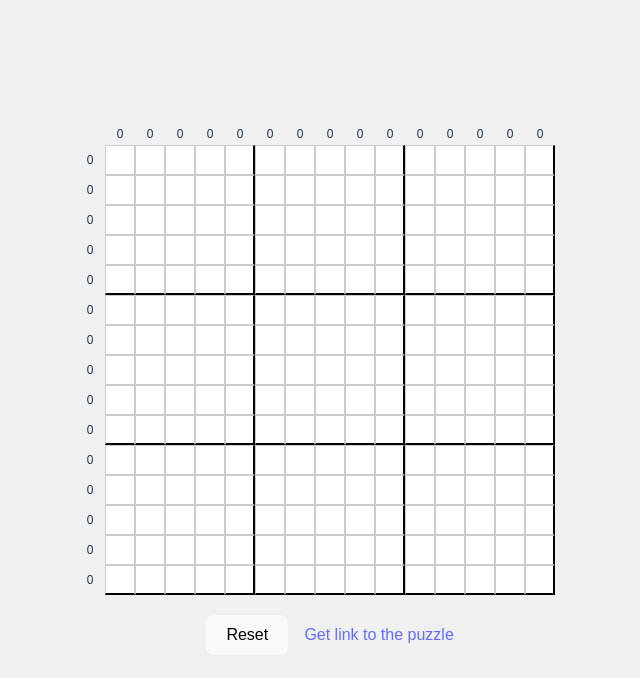
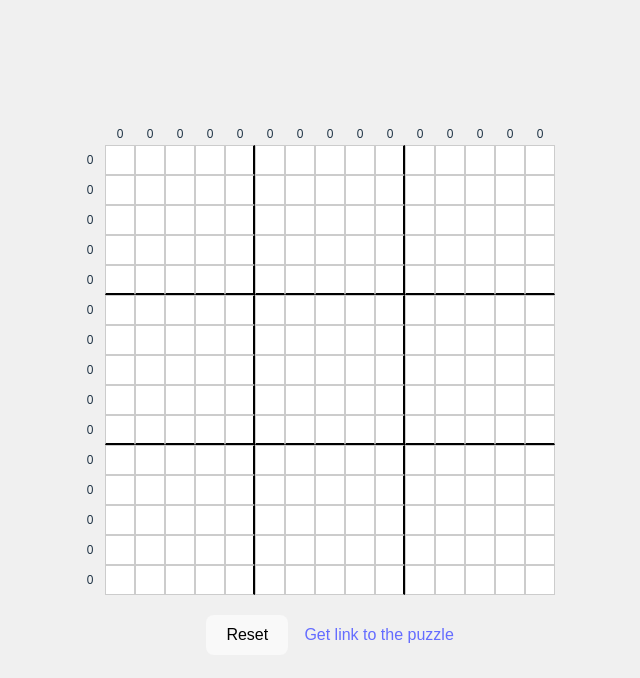
Before and after one commit to jwillman/hanjie, a React (Vite) app: page / in a window 1280 px wide. Shown: the top 678 px of the page, without its empty margins (310-950 px from the left). Built offline with nearby package versions, Linux system fonts and the light colour scheme.

Commit message:
Small UI fixes

```diff
--- a/src/App.tsx
+++ b/src/App.tsx
@@ -163,8 +163,8 @@ const App: React.FC = () => {
         for (let c = 0; c < gridSize; c++) {
             const rowNumber = r + 1;
             const colNumber = c + 1;
-            const isFifthRow = rowNumber % 5 === 0;
-            const isFifthCol = colNumber % 5 === 0;
+            const isFifthRow = rowNumber % 5 === 0 && rowNumber !== gridSize;
+            const isFifthCol = colNumber % 5 === 0 && colNumber !== gridSize;
 
             let bgColor = "white";
             if (cellColors[r][c] === 1) bgColor = "black";
```
